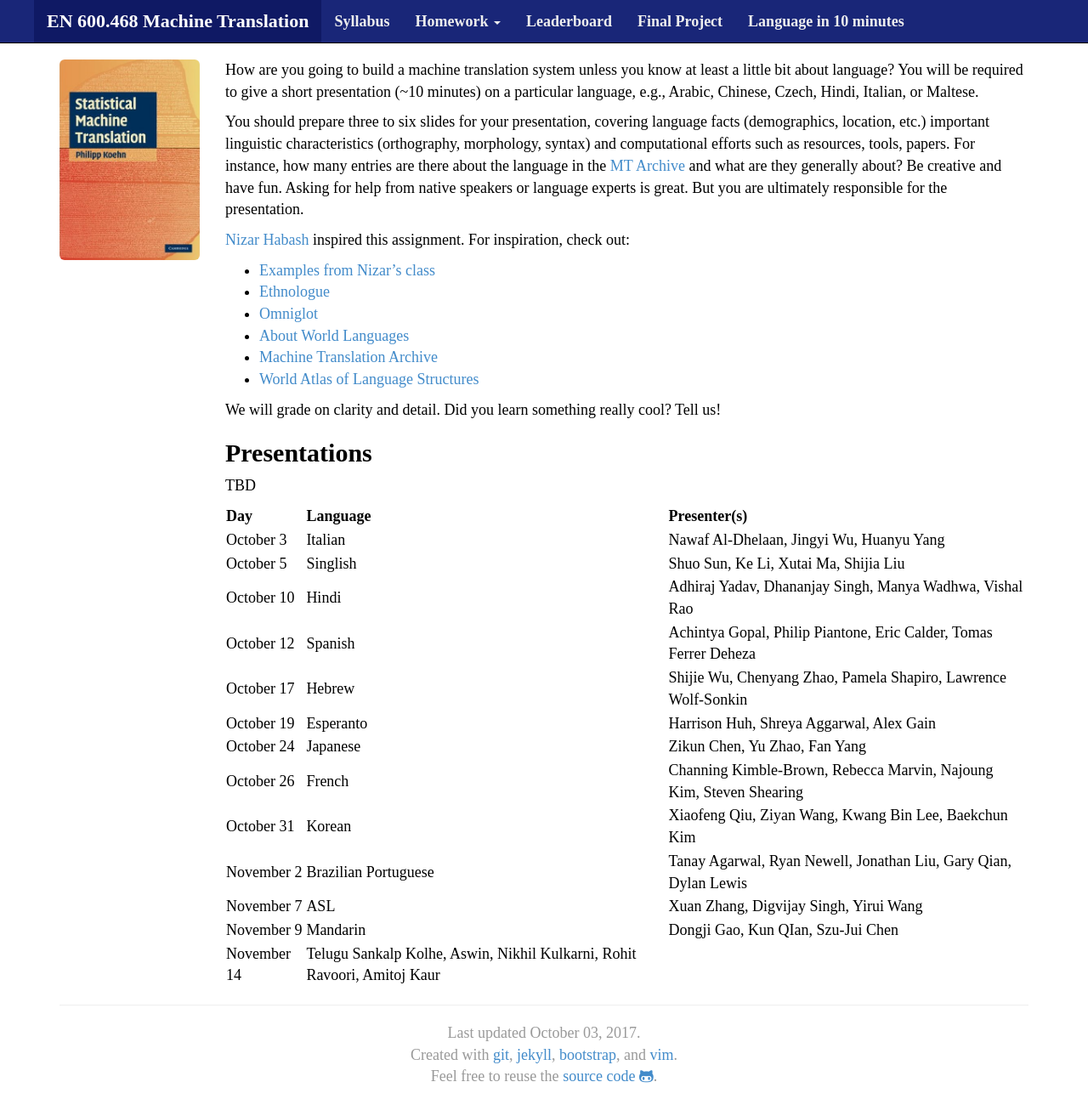
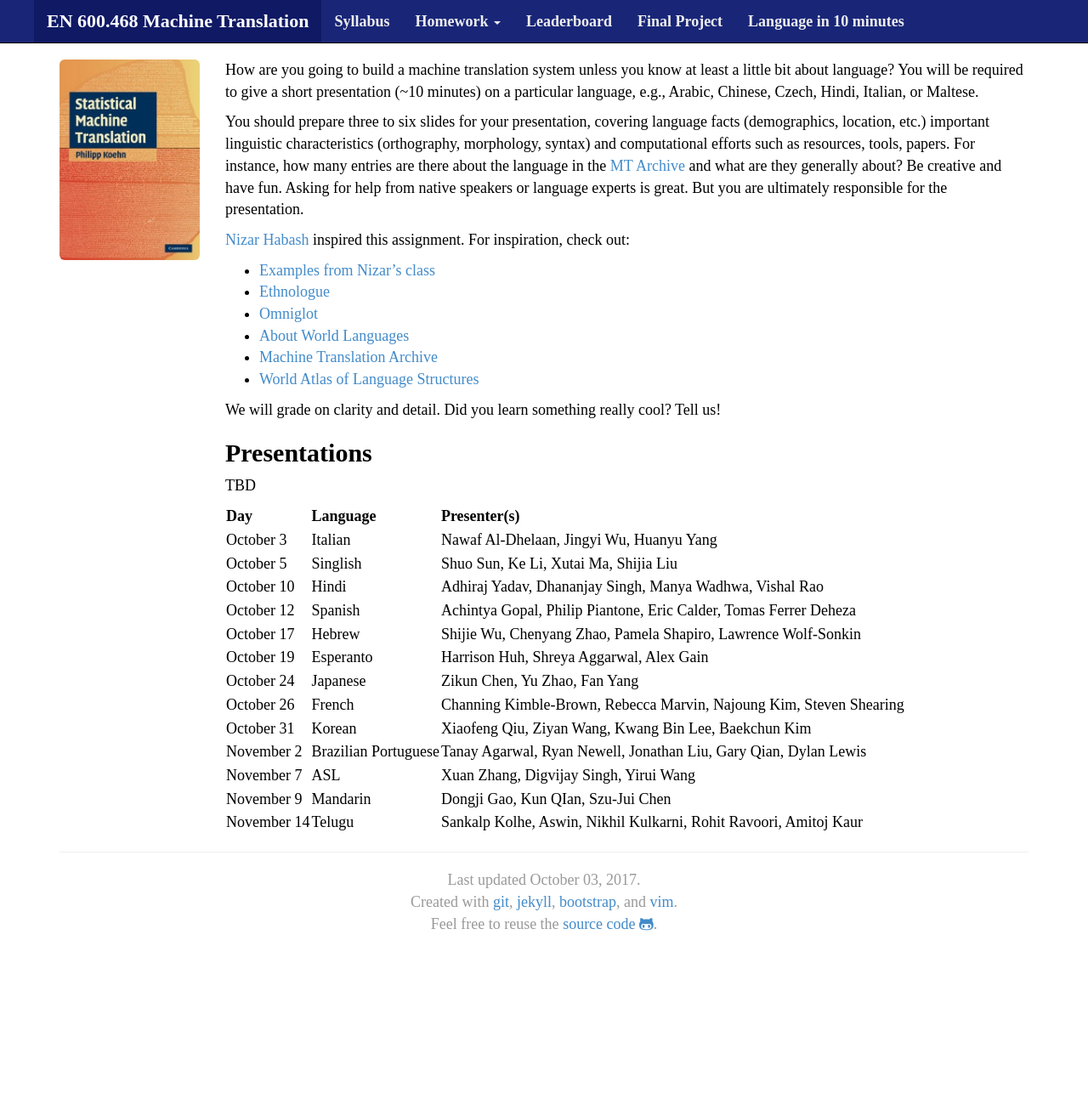
Before and after one commit to mt-class/jhu, a Jekyll site: the page built from lin10.md, in a window 1280 px wide and 1332 px high. Shown: the top 1313 px of the window at 85% size. Built offline with Jekyll 4.4.1, drawn with Linux system fonts in a browser that asks for light colours; nearby versions of some CDN libraries; some web fonts are replaced.

Commit message:
Update lin10.md

```diff
--- a/lin10.md
+++ b/lin10.md
@@ -51,4 +51,4 @@ TBD
 | November 2 | Brazilian Portuguese | Tanay Agarwal, Ryan Newell, Jonathan Liu, Gary Qian, Dylan Lewis |
 | November 7 | ASL | Xuan Zhang, Digvijay Singh, Yirui Wang |
 | November 9 | Mandarin | Dongji Gao, Kun QIan, Szu-Jui Chen |
-| November 14 | Telugu Sankalp Kolhe, Aswin, Nikhil Kulkarni, Rohit Ravoori, Amitoj Kaur |
+| November 14 | Telugu | Sankalp Kolhe, Aswin, Nikhil Kulkarni, Rohit Ravoori, Amitoj Kaur |
```
